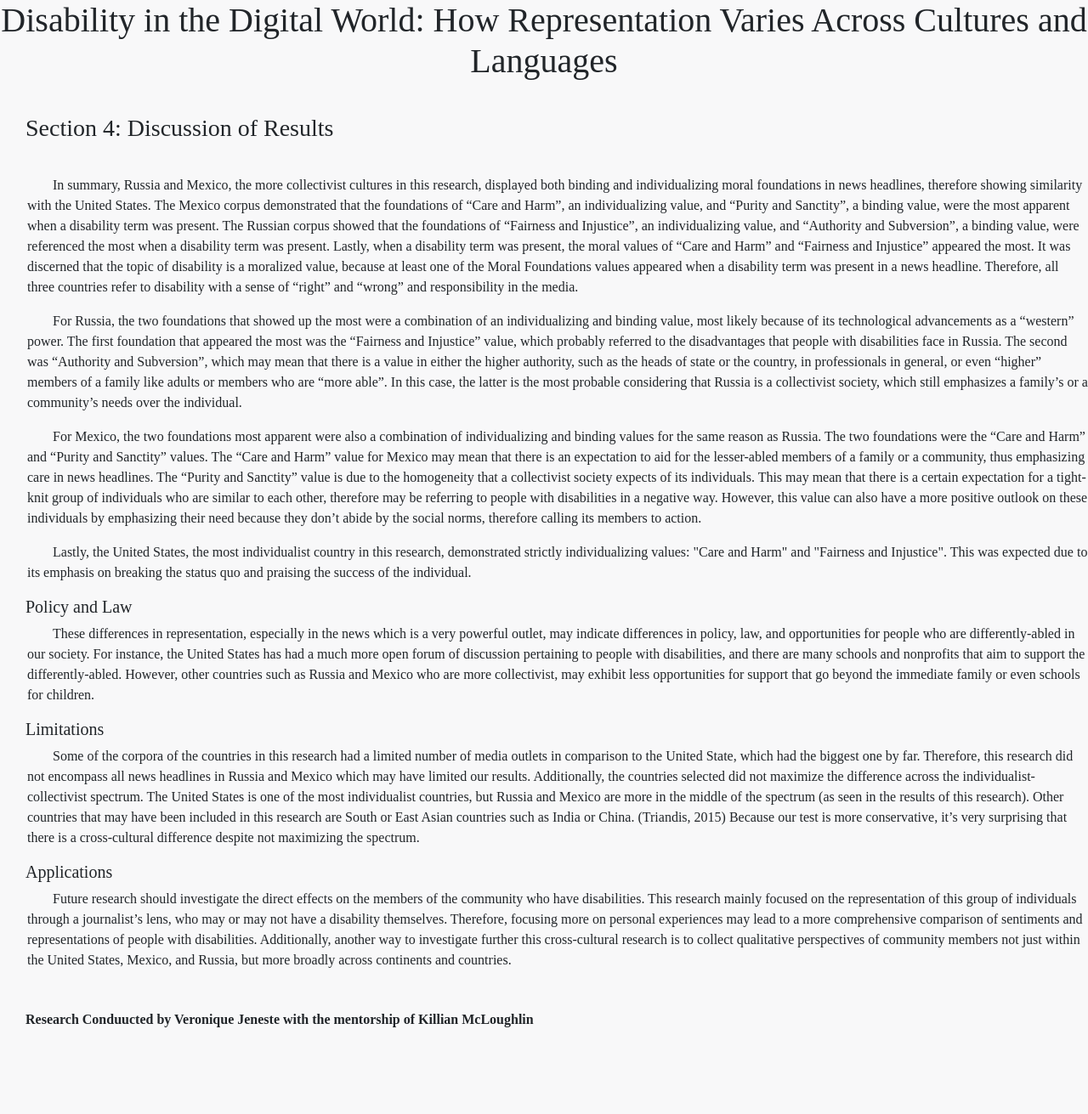
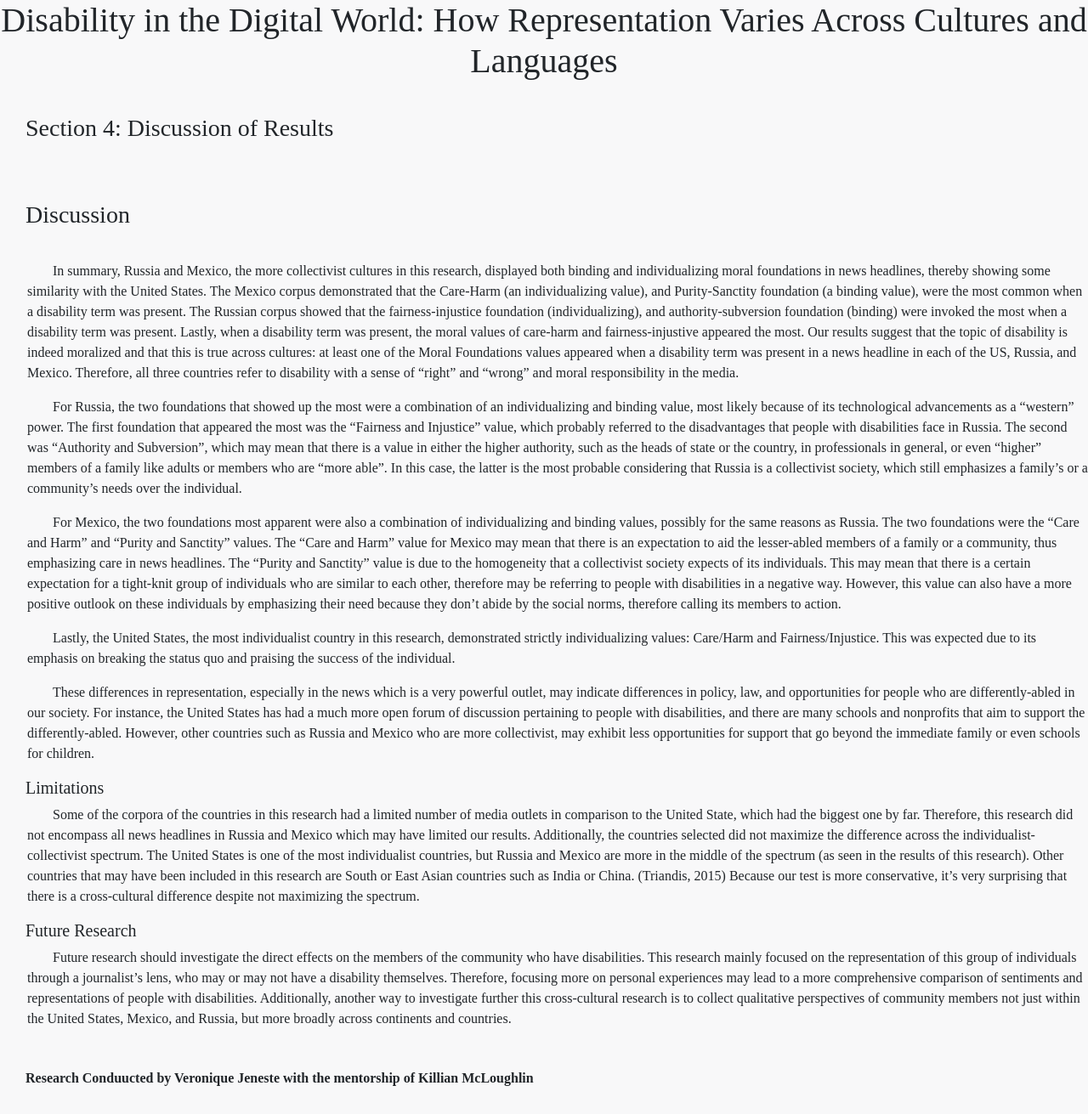
Before and after one commit to vjeneste/Research_Website_Deliverable, a Flask app: page /discussion in a window 1280 px wide. Shown: the part 56-1367 px from the top of the page at 85% size. Before the commit the page ends 1265 px from the top, so only its background shows below. Run offline with Flask 3, Linux system fonts and the light colour scheme.

Commit message:
added edits

```diff
--- a/Research_Deliverable/Research_Deliverable/Research_Deliverable/templates/discussion.html
+++ b/Research_Deliverable/Research_Deliverable/Research_Deliverable/templates/discussion.html
@@ -18,18 +18,19 @@
   <h1 style = "text-align: center;">Disability in the Digital World: How Representation Varies Across Cultures and Languages</h1>
   <h3 style = "padding: 30px">Section 4: Discussion of Results</h3>
 
+  <h3 style="padding: 30px;">Discussion</h3>
   <div>
     <ul>
       <p style="text-indent: 30px">
-        In summary, Russia and Mexico, the more collectivist cultures in this research, displayed both binding and individualizing moral
-        foundations in news headlines, therefore showing similarity with the United States. The Mexico corpus demonstrated that the
-        foundations of “Care and Harm”, an individualizing value, and “Purity and Sanctity”, a binding value, were the most apparent
-        when a disability term was present. The Russian corpus showed that the foundations of “Fairness and Injustice”, an individualizing
-        value, and “Authority and Subversion”, a binding value, were referenced the most when a disability term was present. Lastly,
-        when a disability term was present, the moral values of “Care and Harm” and “Fairness and Injustice” appeared the most. It was
-        discerned that the topic of disability is a moralized value, because at least one of the Moral Foundations values appeared when
-        a disability term was present in a news headline. Therefore, all three countries refer to disability with a sense of “right” and
-        “wrong” and responsibility in the media.
+        In summary, Russia and Mexico, the more collectivist cultures in this research, displayed both binding and individualizing
+        moral foundations in news headlines, thereby showing some similarity with the United States. The Mexico corpus demonstrated
+        that the Care-Harm (an individualizing value), and Purity-Sanctity foundation (a binding value), were the most common when a
+        disability term was present. The Russian corpus showed that the fairness-injustice foundation (individualizing), and
+        authority-subversion foundation (binding) were invoked the most when a disability term was present. Lastly, when a disability
+        term was present, the moral values of care-harm and fairness-injustive appeared the most. Our results suggest that the topic of
+        disability is indeed moralized and that this is true across cultures: at least one of the Moral Foundations values appeared when a
+        disability term was present in a news headline in each of the US, Russia, and Mexico. Therefore, all three countries refer to disability
+        with a sense of “right” and “wrong” and moral responsibility in the media.
       </p>
     </ul>
   </div>
@@ -37,13 +38,8 @@
   <div>
     <ul>
       <p style="text-indent: 30px">
-        For Russia, the two foundations that showed up the most were a combination of an individualizing and binding value, most likely
-        because of its technological advancements as a “western” power. The first foundation that appeared the most was the “Fairness and
-        Injustice” value, which probably referred to the disadvantages that people with disabilities face in Russia.  The second was
-        “Authority and Subversion”, which may mean that there is a value in either the higher authority, such as the heads of state or
-        the country, in professionals in general, or even “higher” members of a family like adults or members who are “more able”. In this
-        case, the latter is the most probable considering that Russia is a collectivist society, which still emphasizes a family’s or a
-        community’s needs over the individual.
+        For Russia, the two foundations that showed up the most were a combination of an individualizing and binding value, most likely because of its technological advancements as a “western” power. The first foundation that appeared the most was the “Fairness and Injustice” value, which probably referred to the disadvantages that people with disabilities face in Russia.  The second was “Authority and Subversion”, which may mean that there is a value in either the higher authority, such as the heads of state or the country, in professionals in general, or even “higher” members of a family like adults or members who are “more able”. In this case, the latter is the most probable considering that Russia is a collectivist society, which still emphasizes a family’s or a community’s needs over the individual.
+
       </p>
     </ul>
   </div>
@@ -52,13 +48,8 @@
   <div>
     <ul>
       <p style="text-indent: 30px">
-        For Mexico, the two foundations most apparent were also a combination of individualizing and binding values for the same reason
-        as Russia. The two foundations were the “Care and Harm” and “Purity and Sanctity” values. The “Care and Harm” value for Mexico
-        may mean that there is an expectation to aid for the lesser-abled members of a family or a community, thus emphasizing care in news
-        headlines. The “Purity and Sanctity” value is due to the homogeneity that a collectivist society expects of its individuals. This
-        may mean that there is a certain expectation for a tight-knit group of individuals who are similar to each other, therefore may be
-        referring to people with disabilities in a negative way. However, this value can also have a more positive outlook on these
-        individuals by emphasizing their need because they don’t abide by the social norms, therefore calling its members to action.
+        For Mexico, the two foundations most apparent were also a combination of individualizing and binding values, possibly for the same reasons as Russia. The two foundations were the “Care and Harm” and “Purity and Sanctity” values. The “Care and Harm” value for Mexico may mean that there is an expectation to aid the lesser-abled members of a family or a community, thus emphasizing care in news headlines. The “Purity and Sanctity” value is due to the homogeneity that a collectivist society expects of its individuals. This may mean that there is a certain expectation for a tight-knit group of individuals who are similar to each other, therefore may be referring to people with disabilities in a negative way. However, this value can also have a more positive outlook on these individuals by emphasizing their need because they don’t abide by the social norms, therefore calling its members to action.
+
       </p>
     </ul>
   </div>
@@ -67,15 +58,13 @@
   <div>
     <ul>
       <p style="text-indent: 30px">
-        Lastly, the United States, the most individualist country in this research, demonstrated strictly individualizing values:
-        "Care and Harm" and "Fairness and Injustice". This was expected due to its emphasis on breaking the status quo and praising
-        the success of the individual.
+        Lastly, the United States, the most individualist country in this research, demonstrated strictly individualizing values: Care/Harm and Fairness/Injustice. This was expected due to its emphasis on breaking the status quo and praising the success of the individual.
+
       </p>
     </ul>
   </div>
 
 
-  <h5 style = "text-indent: 30px" style="padding: 20px"> Policy and Law </h5>
   <div>
     <ul>
       <p style="text-indent: 30px">
@@ -105,7 +94,7 @@
   </div>
 
 
-  <h5 style = "text-indent: 30px" style="padding: 20px"> Applications </h5>
+  <h5 style = "text-indent: 30px" style="padding: 20px"> Future Research </h5>
   <div>
     <ul>
       <p style="text-indent: 30px">
--- a/Research_Deliverable/Research_Deliverable/Research_Deliverable/templates/results.html
+++ b/Research_Deliverable/Research_Deliverable/Research_Deliverable/templates/results.html
@@ -20,7 +20,7 @@
   <h3 style = "padding: 30px">Section 3: Results</h3>
 
 
-  <h5 style = "padding: 30px"> United States of America: </h5>
+  <h5 style = "padding: 30px; text-align: center;"> United States of America: </h5>
   <div>
     <ul>
       <p style="text-indent: 30px">
@@ -75,7 +75,7 @@
   </div>
 
 
-  <h5 style = "padding: 30px"> Mexico: </h5>
+  <h5 style = "padding: 30px; text-align: center;"> Mexico: </h5>
   <div>
     <ul>
       <p style="text-indent: 30px">
@@ -121,7 +121,7 @@
 
 
 
-  <h5 style = "padding: 30px"> Russia: </h5>
+  <h5 style = "padding: 30px; text-align: center;"> Russia: </h5>
   <div>
     <ul>
       <p style="text-indent: 30px">
```
